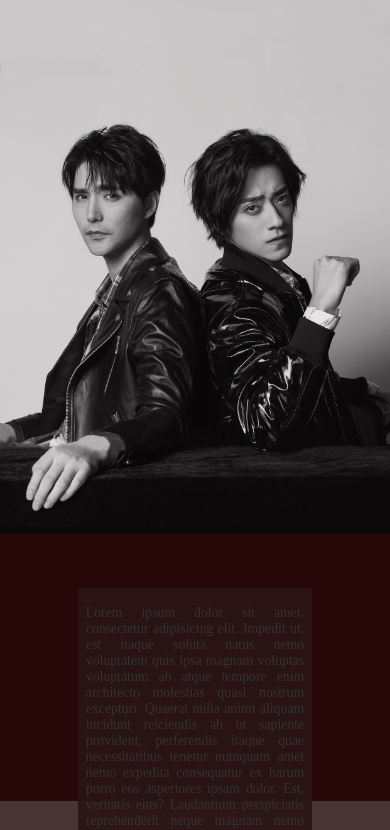
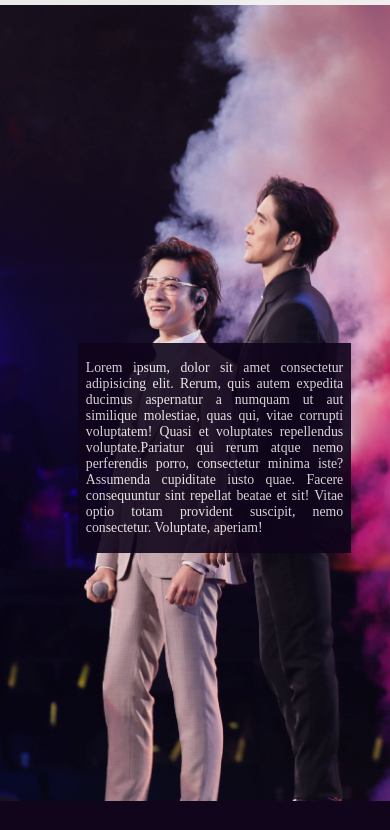
Before and after one commit to arsfish/cloud-duo.github.io, a plain HTML site: page index.html in a window 390 px wide. Shown: the part 43-873 px from the top of the page. Drawn offline with Linux system fonts and the light colour scheme.

Commit message:
mobile version fixed

```diff
--- a/css/style.css
+++ b/css/style.css
@@ -28,6 +28,7 @@ header {
   width: 100%;
   background-color: #f3f3f3f6;
   z-index: 1;
+  padding-bottom: 1vh;
 }
 .header-logo a,
 .header-faq a {
@@ -40,7 +41,7 @@ header {
   left: 5vw;
 }
 .header-logo-bt:hover {
-  color: #121266;
+  color: #b12f2fd0;
   cursor: pointer;
 }
 .header-faq {
@@ -49,7 +50,7 @@ header {
   right: calc(70px + 10vw);
 }
 .header-faq-bt:hover {
-  color: #121266;
+  color: #b12f2fd0;
 }
 .header-lang {
   position: absolute;
@@ -68,7 +69,7 @@ header .header-toggle {
 #nav {
   cursor: pointer;
   overflow: hidden;
-  background: #505050;
+  background: #423c3c;
   height: 0;
   list-style-type: none;
   padding-left: 0;
@@ -96,7 +97,7 @@ header .header-toggle {
   margin: 0;
 }
 #nav li a:hover {
-  color: #bbbce0;
+  color: #b12f2fd0;
 }
 #contain {
   cursor: pointer;
@@ -161,7 +162,7 @@ header .header-toggle {
 
 .main-intro-text {
   height: 70vh;
-  margin: calc(10vh + 100px) 20vw 0 20vw;
+  margin: calc(15vh + 100px) 20vw 0 20vw;
   color: #fffbfb;
   text-align: justify;
 }
@@ -188,7 +189,6 @@ header .header-toggle {
   flex-wrap: nowrap;
   align-items: flex-start;
   justify-content: space-between;
-  border: 1px solid black;
 }
 .main-biography-background p {
   padding: 0 3vw 2vw 3vw;
@@ -207,15 +207,20 @@ header .header-toggle {
   text-align: justify;
 }
 footer {
-  background-color: #333;
-  border: 1px solid #333;
+  background-color: #f3f3f3f6;
+  border: 1px solid #f3f3f3f6;
 }
-.footer-contact > p {
+.footer-contact p {
   padding-left: 2vw;
-  padding-top: 3vh;
+  padding-top: 1vh;
+  color: #333;
 }
 
 @media screen and (max-width: 540px) {
+  body {
+    background-color: #10051b;
+    z-index: -4;
+  }
   img {
     display: block;
     max-width: 100%;
@@ -226,15 +231,24 @@ footer {
     margin: 0;
     box-sizing: border-box;
   }
+
   .main-intro-bg {
-    background-image: url(../img/background-main-2.jpg);
-    opacity: 1;
+    background-image: url(../img/background-mobile.jpg);
+    background-size: cover;
+  }
+  .main-intro-bg-back {
+    background-image: url(../img/background-mobile.jpg);
+    background-size: cover;
   }
   .main-intro-text {
-    margin-top: 70vh;
+    margin-top: 40vh;
+    margin-bottom: 40vh;
   }
   .main-intro-text p {
-    color: #333333;
+    color: #f3f3f3f6;
+    background-color: #10051b;
+    opacity: 0.9;
+    width: 70vw;
   }
   .main-biography-background {
     display: block;
@@ -248,10 +262,10 @@ footer {
     text-align: justify;
     margin: 0 auto;
     margin-bottom: 1vh;
-    margin-top: 1vh;
+    margin-top: 2vh;
   }
   .main-biography-background img {
-    height: 70vh;
+    width: 80vw;
     margin: 0 auto;
   }
 }
--- a/index.html
+++ b/index.html
@@ -41,17 +41,13 @@
         <div class="main-intro-bg-back"></div>
         <div class="main-intro-text" id="intro-text">
           <p>
-            Lorem ipsum dolor sit amet, consectetur adipisicing elit. Impedit
-            ut, est itaque soluta natus nemo voluptatem quis ipsa magnam
-            voluptas voluptatum ab atque tempore enim architecto molestias quasi
-            nostrum excepturi. Quaerat nulla animi aliquam incidunt reiciendis
-            ab ut sapiente provident, perferendis itaque quae necessitatibus
-            tenetur numquam amet nemo expedita consequatur ex harum porro eos
-            asperiores ipsam dolor. Est, veritatis eius? Laudantium perspiciatis
-            reprehenderit neque magnam nemo unde itaque minima placeat adipisci
-            minus veritatis similique est, labore, amet maiores! Ullam
-            perspiciatis molestiae, in nesciunt et laudantium labore deserunt
-            aliquam aspernatur consequuntur?
+            Lorem ipsum, dolor sit amet consectetur adipisicing elit. Rerum,
+            quis autem expedita ducimus aspernatur a numquam ut aut similique
+            molestiae, quas qui, vitae corrupti voluptatem! Quasi et voluptates
+            repellendus voluptate.Pariatur qui rerum atque nemo perferendis
+            porro, consectetur minima iste? Assumenda cupiditate iusto quae.
+            Facere consequuntur sint repellat beatae et sit! Vitae optio totam
+            provident suscipit, nemo consectetur. Voluptate, aperiam!
           </p>
         </div>
       </section>
```
Also changed, not shown: img/background-main-2.jpg (deleted), img/background-mobile.jpg (added), img/ycf-2.jpg (deleted).
